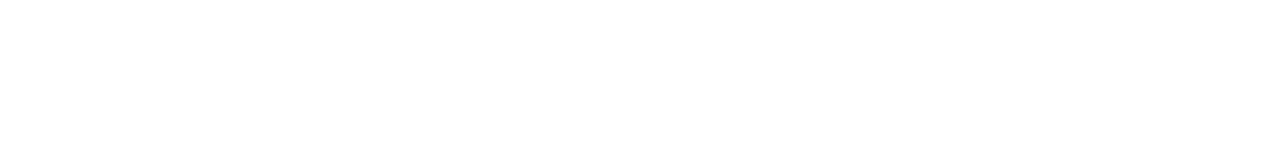
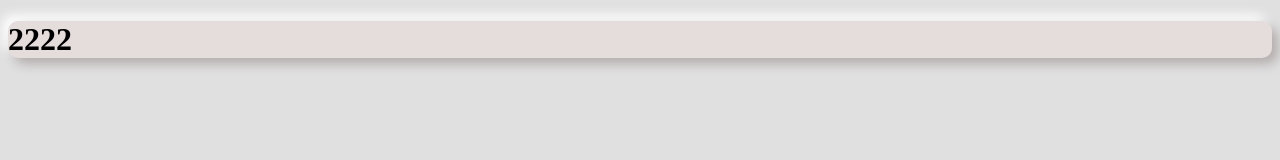
Before and after one commit to yuki-845/Web_HYGames, a plain HTML site: page index.html in a window 1280 px wide. Drawn offline with Linux system fonts and the light colour scheme.

Commit message:
commit change

```diff
--- /dev/null
+++ b/css/Main.css
@@ -0,0 +1,9 @@
+h1 {
+    border-radius: 10px;
+    background: #e5dcdc;
+    box-shadow:  6px 6px 12px #b3acac,
+             -6px -6px 12px #ffffff;
+}
+* {
+    background: #e0e0e0;
+}
--- a/index.html
+++ b/index.html
@@ -4,8 +4,9 @@
     <meta charset="UTF-8">
     <meta name="viewport" content="width=device-width, initial-scale=1.0">
     <title>Document</title>
+    <link rel="stylesheet" href="css/Main.css">
 </head>
 <body>
-
+    <h1>2222</h1>
 </body>
 </html>
```
